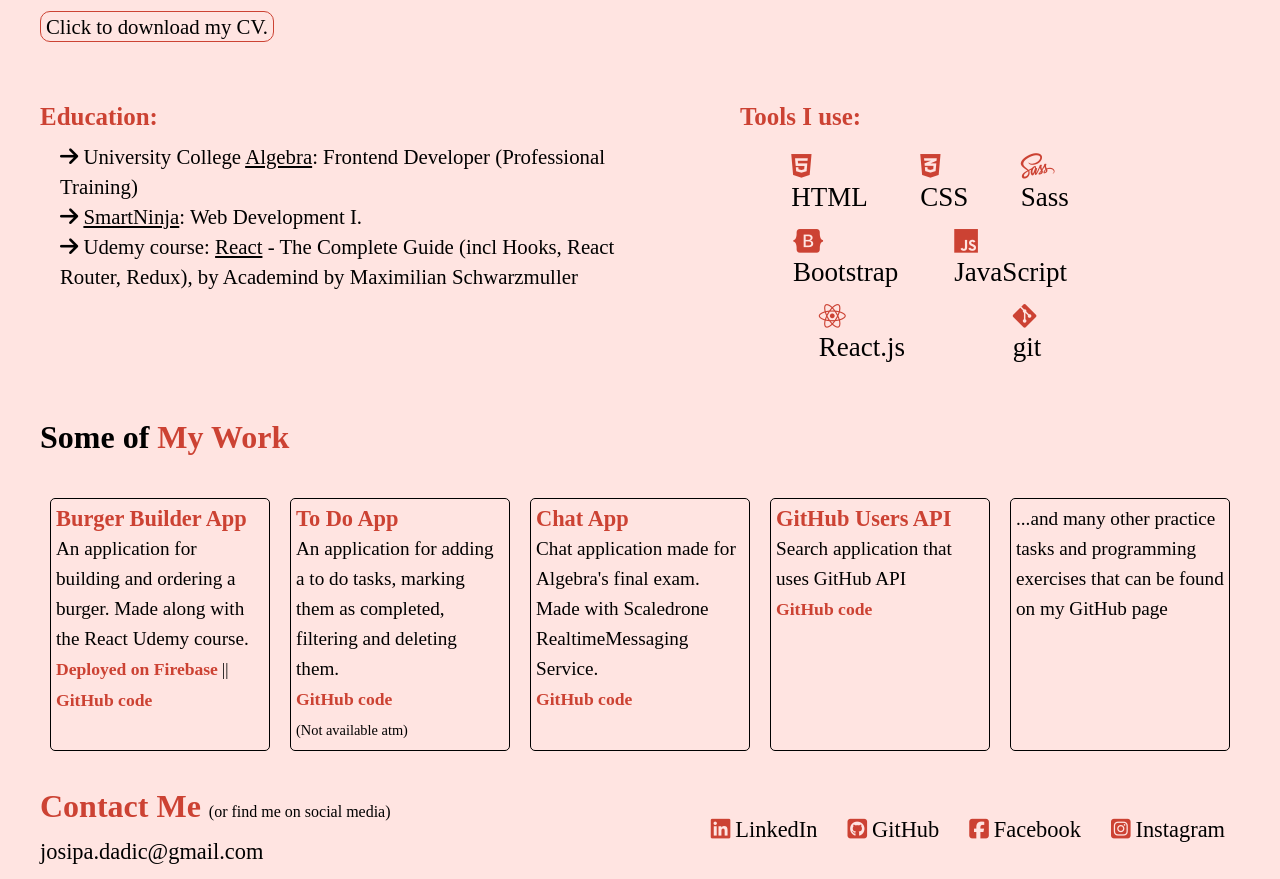
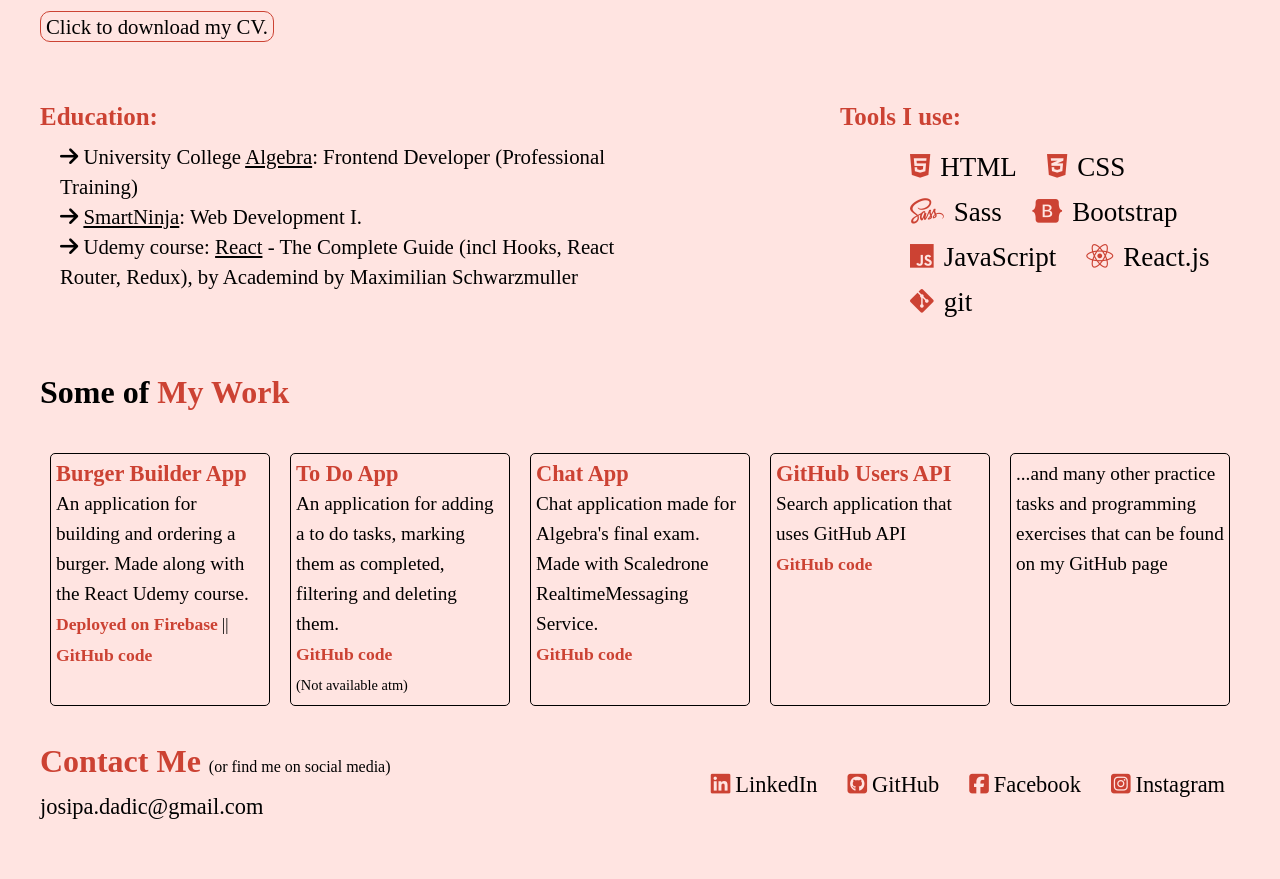
Before and after one commit to jo-dadic/portfolio_page, a website: page index.html in a window 1280 px wide. Shown: the part 1072-1951 px from the top of the page. After the commit the page ends 1906 px from the top, so only its background shows below. Drawn offline with Linux system fonts and the light colour scheme; a web font is replaced by a local one.

Commit message:
tools updated

```diff
--- a/css/main.css
+++ b/css/main.css
@@ -307,19 +307,19 @@
 .tools {
   display: flex;
   flex-direction: column;
-  align-items: center;
+  align-items: flex-end;
   width: 50%;
   font-size: 1.3em;
 }
 
 .tools h5 {
   align-self: flex-start;
-  padding-left: 100px;
+  padding-left: 200px;
 }
 
 .tools ul {
   display: flex;
-  justify-content: space-around;
+  justify-content: flex-start;
   flex-wrap: wrap;
   padding-top: 10px;
   width: 55%;
@@ -328,11 +328,12 @@
 .tools ul li {
   font-size: 1.3em;
   padding-bottom: 15px;
-  padding-right: 20px;
+  padding-right: 30px;
 }
 
 .tools ul li i {
   color: #cc4233;
+  padding-right: 10px;
 }
 
 .work-section {
@@ -477,6 +478,10 @@
     padding-bottom: 20px;
   }
 
+  .tools {
+    align-items: flex-start;
+  }
+
   .box {
     width: 40%;
   }
--- a/index.html
+++ b/index.html
@@ -103,13 +103,13 @@
             <div class="tools">
               <h5>Tools I use:</h5>
               <ul>
-                <li><i class="fab fa-html5"></i><br />HTML</li>
-                <li><i class="fab fa-css3-alt"></i><br />CSS</li>
-                <li><i class="fab fa-sass"></i><br />Sass</li>
-                <li><i class="fab fa-bootstrap"></i><br />Bootstrap</li>
-                <li><i class="fab fa-js"></i><br />JavaScript</li>
-                <li><i class="fab fa-react"></i><br />React.js</li>
-                <li><i class="fab fa-git-alt"></i><br />git</li>
+                <li><i class="fab fa-html5"></i>HTML</li>
+                <li><i class="fab fa-css3-alt"></i>CSS</li>
+                <li><i class="fab fa-sass"></i>Sass</li>
+                <li><i class="fab fa-bootstrap"></i>Bootstrap</li>
+                <li><i class="fab fa-js"></i>JavaScript</li>
+                <li><i class="fab fa-react"></i>React.js</li>
+                <li><i class="fab fa-git-alt"></i>git</li>
               </ul>
             </div>
           </div>
```
